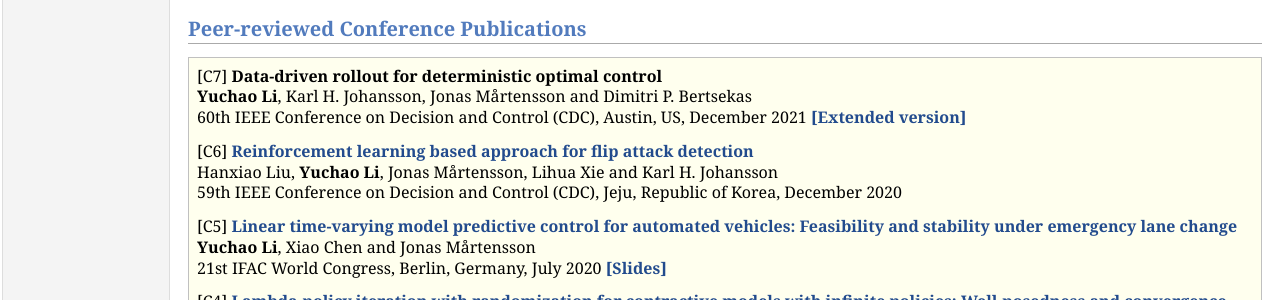
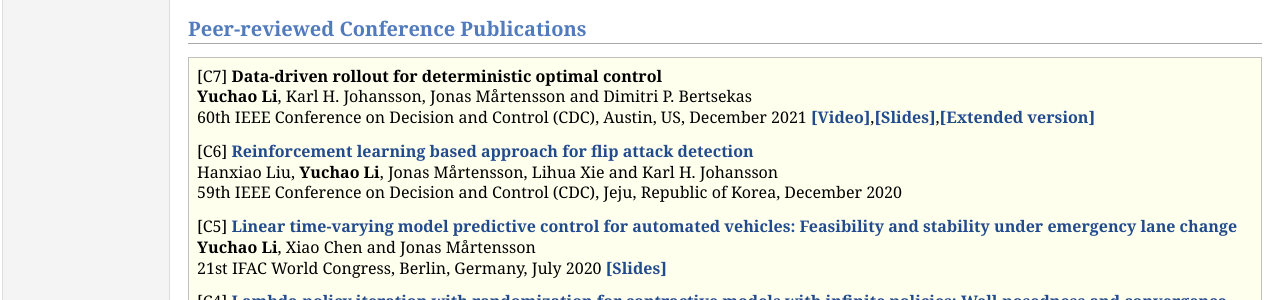
Before and after one commit to yuchaotaigu/yuchaotaigu.github.io, a Jekyll site: the page research.html, which Jekyll copies as it is, in a window 1280 px wide. Shown: the part 262-562 px from the top of the page. Built offline with Jekyll 4.4.1, drawn with Linux system fonts in a browser that asks for light colours; comment, search, counter and statistics services are not loaded.

Commit message:
cdc 21 slides and video

```diff
--- a/research.html
+++ b/research.html
@@ -42,7 +42,7 @@ If you are interested in any of the following works, please feel free to contact
 <div class="blockcontent">
 <p>[C7] <b>Data-driven rollout for deterministic optimal control</b><br />
 <b>Yuchao Li</b>, Karl H. Johansson, Jonas Mårtensson and Dimitri P. Bertsekas <br />
-60th IEEE Conference on Decision and Control (CDC), Austin, US, December 2021 <a href="https://arxiv.org/abs/2105.03116"><b>[Extended version]</b></a></p>
+60th IEEE Conference on Decision and Control (CDC), Austin, US, December 2021 <a href="https://youtu.be/6lhpVCqhThM"><b>[Video]</b></a>,<a href="research/CDC21_presentation.pdf"><b>[Slides]</b></a>,<a href="https://arxiv.org/abs/2105.03116"><b>[Extended version]</b></a></p>
 <p>[C6] <a href="https://ieeexplore.ieee.org/abstract/document/9303818"><b>Reinforcement learning based approach for flip attack detection</b></a><br />
 Hanxiao Liu, <b>Yuchao Li</b>, Jonas Mårtensson, Lihua Xie and Karl H. Johansson <br />
 59th IEEE Conference on Decision and Control (CDC), Jeju, Republic of Korea, December 2020 </p>
```
